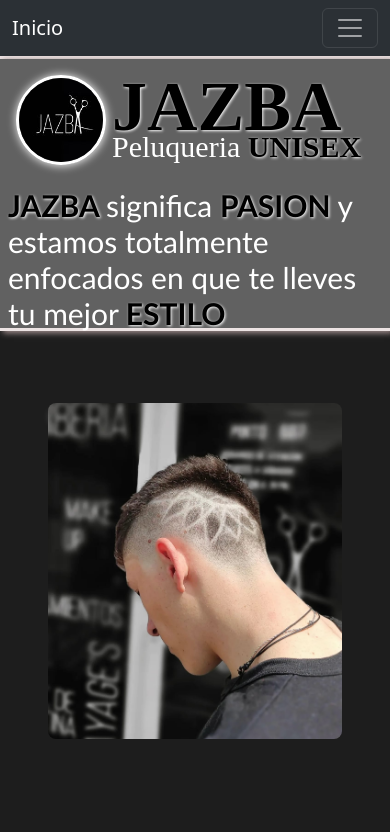
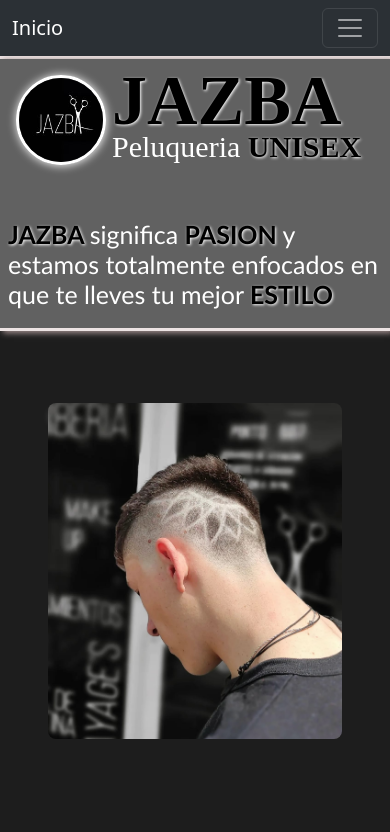
Before and after one commit to CarpinchoRecu/PF_Costanzo, a website: page index.html in a window 390 px wide. Shown: the top 832 px of the page. Drawn offline with nearby package versions, Linux system fonts and the light colour scheme.

Commit message:
correcion para mobile

```diff
--- a/scss/normalize/mediaqueris/mobile.scss
+++ b/scss/normalize/mediaqueris/mobile.scss
@@ -44,7 +44,7 @@
 
     $size-txt-1: 20px;
     $size-txt-2: 20px;
-    $size-txt-3: 30px;
+    $size-txt-3: 25px;
     $size-txt-4: 30px;
     $size-txt-5: 70px;
     $size-txt-6: 20px;
@@ -99,7 +99,7 @@
 
         .position-title {
             position: absolute;
-            top: 0.4rem;
+            top: 0;
             left: 7rem;
         }
 
@@ -117,7 +117,7 @@
 
         .position-p {
             position: absolute;
-            top: 8rem;
+            top: 10rem;
             left: 0.5rem;
         }
     }
```
Also changed, not shown: css/style.css.
